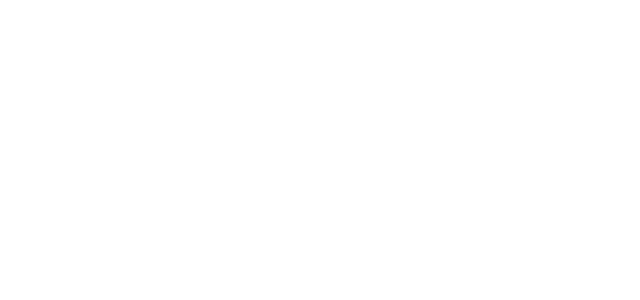
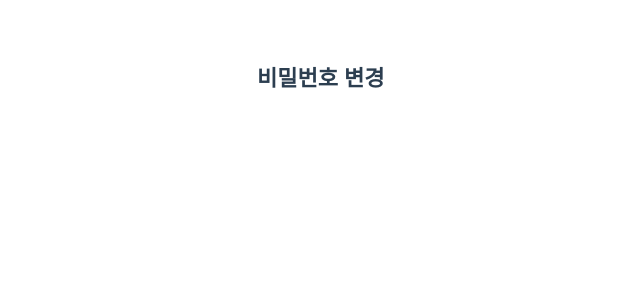
Before and after one commit to yeanjae0312/ABLY_recruitment_task, a Vue app in the folder mission/: page /changePassword in a window 1280 px wide. Before the commit this address had no page. Shown: the top 300 px of the page, without its empty margins (163-803 px from the left). Built offline with nearby package versions, Linux system fonts and the light colour scheme.

Commit message:
Feat: 인증코드검증 만료시간 처리 및 라우터 추가

```diff
--- a/mission/src/router/index.js
+++ b/mission/src/router/index.js
@@ -21,6 +21,11 @@ const routes = [
     name: 'AuthConfirm',
     component: () => import('@/views/Password/AuthConfirm.vue'),
   },
+  {
+    path: '/changePassword',
+    name: 'ChangePassword',
+    component: () => import('@/views/Password/ChangePassword.vue'),
+  },
 ];
 
 const router = createRouter({
--- a/mission/src/store/modules/Auth.js
+++ b/mission/src/store/modules/Auth.js
@@ -15,14 +15,12 @@ const authStore = {
     storedAuthData(state, payload) {
       state.issueToken = payload.issueToken;
       state.countTime = payload.remainMillisecond;
-      console.log('보내기데이터');
     },
     storedEmail(state, payload) {
       state.authEmail = payload;
     },
     storedConfirmToken(state, payload) {
       state.confirmToken = payload.confirmToken;
-      console.log(`컨펌토큰${state.confirmToken}`);
     },
   },
 
--- a/mission/src/views/Password/AuthConfirm.vue
+++ b/mission/src/views/Password/AuthConfirm.vue
@@ -76,6 +76,13 @@ export default {
           .then((res) => {
             if (res.status === 200) {
               this.storedConfirmToken(res.data);
+
+              if (this.totalTime > 0) {
+                this.$router.push({ name: 'ChangePassword' });
+              } else {
+                // eslint-disable-next-line no-alert
+                alert('인증 만료 시간이 지났어요.');
+              }
             }
           }).catch((error) => {
             console.log(error);
--- /dev/null
+++ b/mission/src/views/Password/ChangePassword.vue
@@ -0,0 +1,16 @@
+<template>
+  <div class="changePassword">
+    <p class="title">비밀번호 변경</p>
+  </div>
+</template>
+
+<script>
+export default {
+  name: 'changePassword',
+  components: {
+  },
+};
+</script>
+
+<style scoped>
+</style>
```
